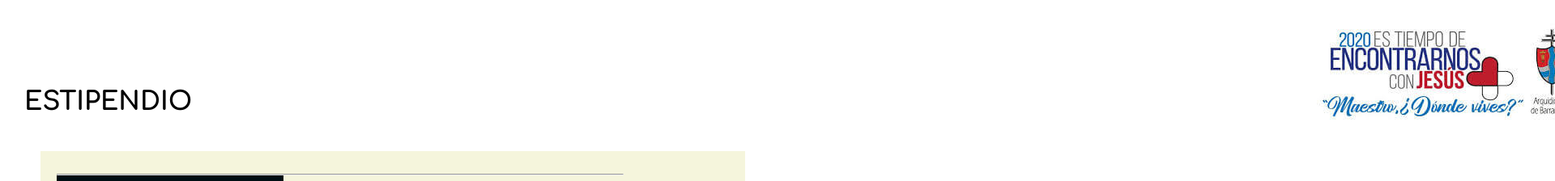
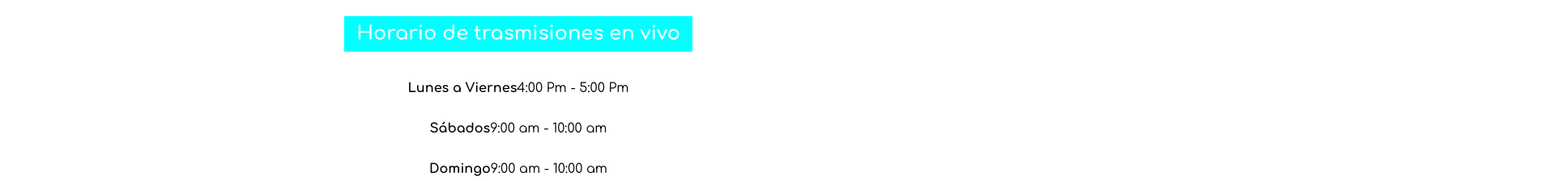
Before and after one commit to matthew140290/ProyectoParroquia, a plain HTML site: page index.html in a window 1280 px wide. Shown: the part 607-831 px from the top of the page at 81% size, 1920 px wide, since content can reach past the window. Drawn offline with Linux system fonts and the light colour scheme.

Commit message:
horario  landing page

```diff
--- a/View/css/grid.css
+++ b/View/css/grid.css
@@ -1,17 +1,15 @@
 :root{
     --colorheader: #000D13;
-    --colorFuente: #0085d1;
+    --colorFuente: #ffffff;
 }
 .contenedor{
     display: grid;
-    gap:20px;
     grid-template-columns: repeat(4, 1fr);
     grid-template-rows: 550px ;
     grid-template-areas: "carousel     carousel     carousel sidebar"
-                         "arancel      arancel      arancel  cabecera"
-                         "celebrations celebrations despacho despacho"
-                         "curia        curia        curia    curia"
-                         "consideraciones consideraciones consideraciones consideraciones"
+                         "container-table container-table container-table container-table"
+                         "schedule schedule schedule schedule"
+
                          "footer footer footer footer";
 }
 
@@ -27,6 +25,16 @@
     grid-area: sidebar;
     margin: 10px 10px 0 0;
 
+}
+
+.contenedor .container-table{
+    grid-area: container-table;
+    display: flex;
+    justify-content: center;
+}
+
+.contenedor .schedule{
+    grid-area: schedule;
 }
 
 .contenedor .arancel{
--- a/View/css/main.css
+++ b/View/css/main.css
@@ -1,6 +1,6 @@
 :root{
     --colorheader: #000D13;
-    --colorFuente: #0085d1;
+    --colorFuente: #f5f6f6;
 }
 body{
     font-family: 'Comfortaa', cursive, sans-serif;
@@ -53,6 +53,12 @@ hr{
 .sidebar{
     box-sizing: border-box;
 
+}
+
+.container-table h2{
+    background: aqua;
+    padding: 8px 15px;
+    color: azure;
 }
 
 .arancel{
@@ -115,8 +121,8 @@ hr{
 
 }
 
-.data p:hover{
-    color: var(--colorFuente);
+.data p:hover, .menu-footer a:hover, .menu-footer2 a:hover{
+    color: teal;
 }
 
 .menu-footer a, .menu-footer2 a{
@@ -130,9 +136,7 @@ hr{
     margin-bottom: 10px;
 }
 
-.menu-footer a:hover, .menu-footer2 a:hover{
-    color: var(--colorFuente);
-}
+
 
 .copyright{
     background: #192F4C ;
@@ -148,3 +152,10 @@ hr{
     align-items: center;
     color: white;
 }
+
+.schedule .day1, .day2, .day3{
+    display: flex;
+    justify-content: center;
+}
+
+/*****************tabla*************************/
--- a/index.html
+++ b/index.html
@@ -34,7 +34,7 @@
           <img src="View/img/alexandru-acea-GhwCef9VRr4-unsplash.jpg" alt="imagen 1">
         </div>
         <div id="slide-2" class="slide fade">
-          <img src="View/img/jaredd-craig-2flfLhhRVf8-unsplash.jpg" alt="imagen 2" >
+          <img src="View/img/puente.jpg" alt="imagen 2" >
                 </div>
         <div id="slide-3" class="slide fade">
           <img src="View/img/khamkeo-vilaysing-rBRZLPVLQg0-unsplash.jpg" alt="imagen 3" >
@@ -63,66 +63,26 @@
 
       </aside>
 
-      <div class="arancel">
-        <h1>ESTIPENDIO</h1>
+      <div class="container-table">
+        <h2>Horario de trasmisiones en vivo</h2>
       </div>
-      <div class="cabecera">
-            <img src="view/img/descarga.jfif" alt="">
+      <div class="schedule">
+          <div class="day1">
+              <p><strong>Lunes a Viernes</strong></p>
+              <p>4:00 Pm - 5:00 Pm</p>
+          </div>
+          <div class="day2">
+              <p><strong>Sábados</strong></p>
+              <p><span>9:00 am - 10:00 am </span></p>
+          </div>
+          <div class="day3">
+              <p><strong>Domingo</strong></p>
+              <p><span>9:00 am - 10:00 am </span></p>
+          </div>
       </div>
-      <div class="contenedor2">
-      <div class="celebrations alineacion">
-        <hr>
-            <h3><strong>CELEBRACIONES</strong></h3>
-            <ul>
-              <li>Ofrenda para Misa en horario parroqiual       <span>30.000</span> </li>
-              <li>Ofrenda para Misa en horario especia          <span>100.000</span> </li>
-              <li>Ofrenda para la Misa exequial                 <span>100.000</span> </li>
-              <li>Ofrenda para la Misa patronal parroquial      <span>500.000</span> </li>
-              <li>Ofrenda para la Fiesta de Hermanda            <span>170.000</span> </li>
-              <li>Ofrenda para el Bautismo                      <span>30.000</span> </li>
-              <li>Ofrenda para las Confirmaciones               <span>25.000</span> </li>
-          </ul>
-        </div>
-
-        <div class="despacho alineacion">
-          <hr>
-            <h3><strong>DESPACHO PARROQUIAL</strong></h3>
-            <ul>
-              <li>Certificados y Partidas <span>16.000</span></li>
-              <li>Expediente de Bautismo mayores de 8 años <span>15.000</span></li>
-              <li>Ofrenda para Matrimonio en horario parroquial <span>150.000</span></li>
-              <li>Ofrenda para Matrimonio en horario especial <span>220.000</span></li>
-              <li>Nihil Obstat(Visto bueno y documento para casarse en otra parroquia)<span>140.000</span> </li>
-          </ul>
-        </div>
 
 
-        <div class="curia alineacion">
-          <hr>
-            <h3><strong>CURIA</strong></h3>
-            <ul>
-              <li>Autenticaciones <span>10.000</span></li>
-              <li>Correcciones e inscripciones <span>15.000</span></li>
-              <li>Copias y Certificados <span>10.000</span></li>
-              <li>Dispensa de impedimentos <span>30.000</span></li>
-              <li>Nihil Obstat cuando va para otra parroquia <span>30.000</span></li>
-              <li>Itinerario para Crecer en el Amor <span>100.000</span></li>
-          </ul>
-        </div>
-      </div>
 
-        <div class="consideraciones">
-          <h6>CONSIDERACIONES FINALES</h4>
-          <ul>
-            <li>El presente estipendio rige a partir del 1 de enero de 2019</li>
-            <li>Este estipendio debe observarse estrictamente y su aplicacion es signo de Comunión Espiritual</li>
-            <li>Los párrocos velarán para que toda personaen condición de pobreza, que no pueda dar una ofrenda, reciba
-              con dignidad los Sacramentos
-            </li>
-            <li>Cualquier Inquietud de los fieles al respecto, la pueden hacer llegar a la Curia Arquidiocesana</li>
-            <li>El sobrecosto por uso del aire acondicionado deberá ser muy moderado</li>
-          </ul>
-        </div>
 
 
 
```
Also changed, not shown: View/Itinerario.html (added, +60 -0 lines), View/img/puente.jpg (renamed from View/img/jaredd-craig-2flfLhhRVf8-unsplash.jpg).
